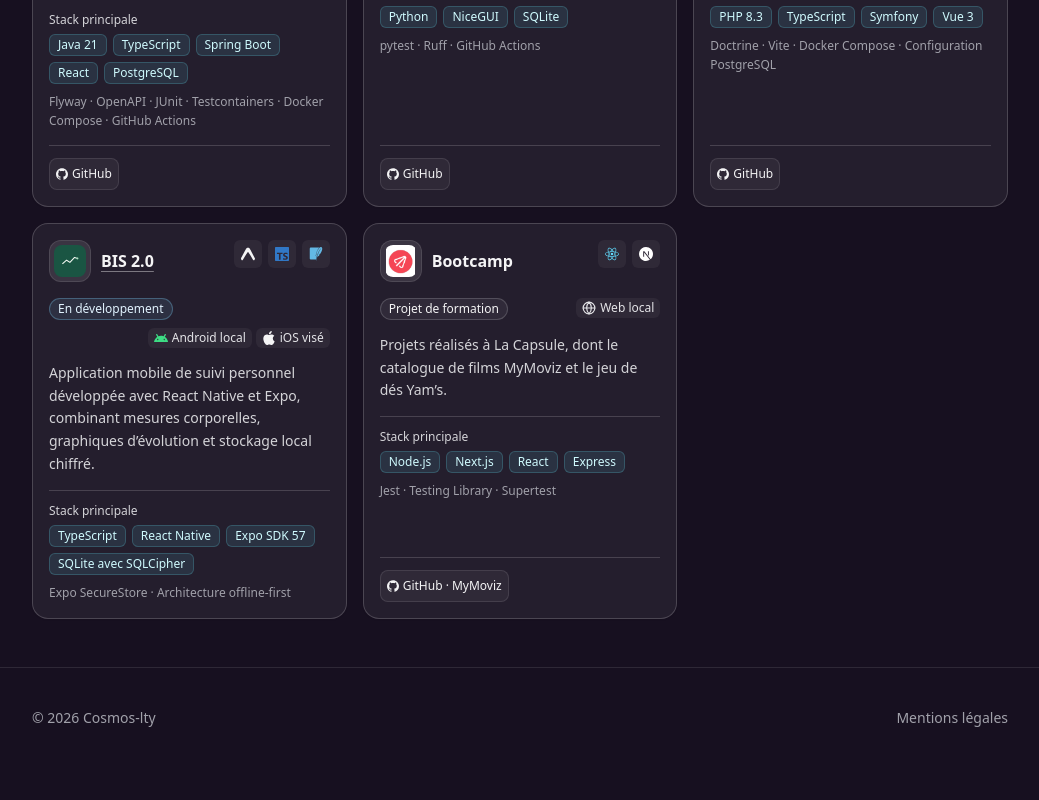
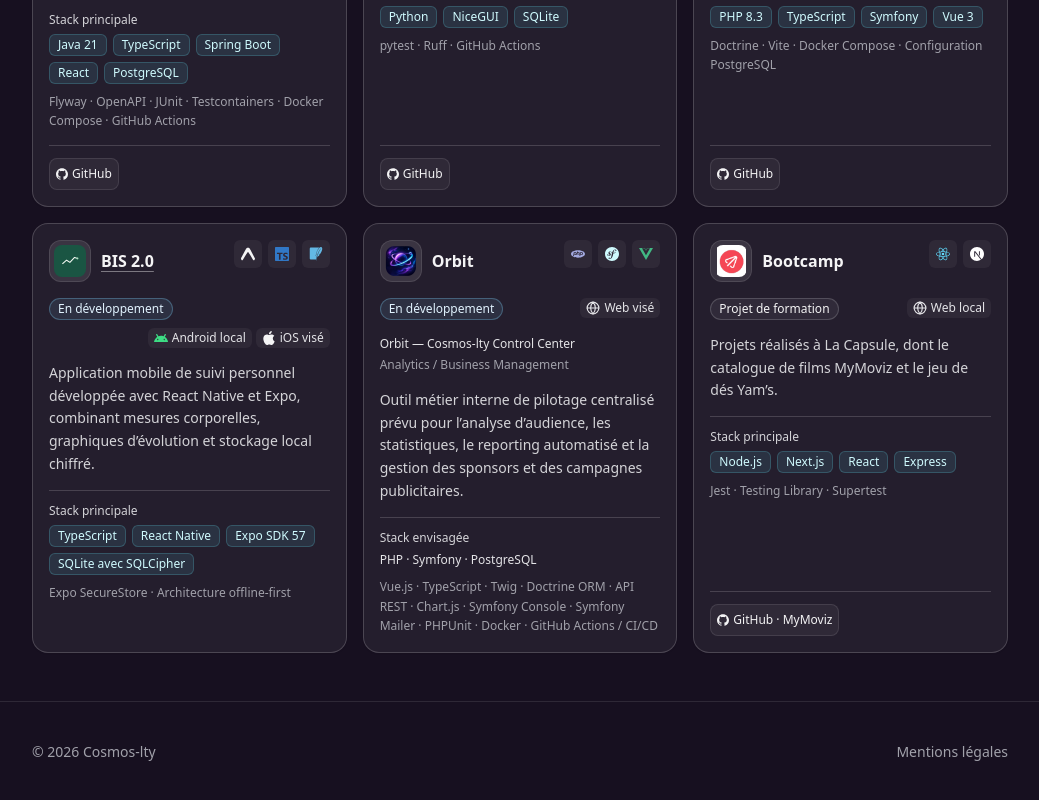
Before and after one commit to Laetitia-Bara/Portfolio, a Next.js app: page /projects in a window 1280 px wide. Shown: the part 1183-1983 px from the top of the page, without its empty margins (120-1159 px from the left). Before the commit the page ends 1951 px from the top, so only its background shows below. Built offline with nearby package versions, Linux system fonts and the light colour scheme.

Commit message:
Ajouter Orbit en développement au catalogue

```diff
--- a/src/components/ProjectCard.tsx
+++ b/src/components/ProjectCard.tsx
@@ -11,21 +11,24 @@ import {
 } from "./projectPresentation";
 
 export default function ProjectCard({ project }: { project: Project }) {
-  const { current, detailsHref, icon, name } = project;
+  const { category, current, detailsHref, fullName, icon, name } = project;
   const summary = getProjectSummary(project);
   const implemented = current.implementedStack;
   const planned = current.roadmap?.stack;
   const badges = getProjectBadges(project);
   const mainStack = getMainStack(implemented);
   const secondaryStack = implemented?.complementary ?? [];
-  const plannedStack = [...getMainStack(planned), ...(planned?.complementary ?? [])];
+  const plannedStack = getMainStack(planned);
+  const plannedComplementary = planned?.complementary ?? [];
+  const logos = implemented?.logos ?? planned?.logos;
+  const hasLinks = Boolean(detailsHref || current.links.length);
 
   return (
     <article
       id={project.slug}
-      className="card-theme relative isolate flex min-w-0 scroll-mt-32 flex-col gap-3.5 rounded-2xl p-4 shadow-sm sm:scroll-mt-24
+      className={`card-theme relative isolate flex min-w-0 scroll-mt-32 flex-col gap-3.5 rounded-2xl p-4 shadow-sm sm:scroll-mt-24
         border border-[rgba(var(--card-border),0.18)] bg-[rgba(var(--card-bg),0.06)]
-        transition-colors hover:border-cyan-200/50 hover:bg-[rgba(var(--card-bg),0.10)] focus-within:border-cyan-200/50"
+        ${hasLinks ? "transition-colors hover:border-cyan-200/50 hover:bg-[rgba(var(--card-bg),0.10)] focus-within:border-cyan-200/50" : ""}`}
     >
       <div className="flex items-start gap-3 sm:min-h-11">
         <div className="flex min-w-0 flex-1 items-center gap-2.5">
@@ -50,9 +53,9 @@ export default function ProjectCard({ project }: { project: Project }) {
           </h3>
         </div>
 
-        {implemented?.logos && (
-          <ul aria-label="Logos technologiques" className="flex shrink-0 gap-1 sm:gap-1.5" role="list">
-            {implemented.logos.map((technology) => {
+        {logos && (
+          <ul aria-label={implemented?.logos ? "Logos technologiques" : "Logos des technologies envisagées"} className="flex shrink-0 gap-1 sm:gap-1.5" role="list">
+            {logos.map((technology) => {
               const { name, Icon, color } = technologies[technology];
               return (
                 <li key={technology} className="grid h-6 w-6 place-items-center rounded-md bg-white/5 text-cyan-100 sm:h-7 sm:w-7">
@@ -85,9 +88,16 @@ export default function ProjectCard({ project }: { project: Project }) {
         </div>
       )}
 
+      {(fullName || category) && (
+        <div className="space-y-0.5 text-xs leading-relaxed">
+          {fullName && <p className="font-medium text-zinc-200">{fullName}</p>}
+          {category && <p className="text-zinc-400">{category}</p>}
+        </div>
+      )}
+
       <p className="text-sm leading-relaxed text-zinc-300">{summary}</p>
 
-      {(mainStack.length > 0 || secondaryStack.length > 0 || plannedStack.length > 0) && (
+      {(mainStack.length > 0 || secondaryStack.length > 0 || plannedStack.length > 0 || plannedComplementary.length > 0) && (
         <dl className="space-y-2 border-t border-[rgba(var(--card-border),0.16)] pt-3 [overflow-wrap:anywhere]">
           {mainStack.length > 0 && (
             <div>
@@ -112,7 +122,13 @@ export default function ProjectCard({ project }: { project: Project }) {
           {plannedStack.length > 0 && (
             <div>
               <dt className="text-xs font-medium text-zinc-300">Stack envisagée</dt>
-              <dd className="text-xs leading-relaxed text-zinc-400">{plannedStack.join(" · ")}</dd>
+              <dd className="mt-1 text-xs font-medium leading-relaxed text-zinc-200">{plannedStack.join(" · ")}</dd>
+            </div>
+          )}
+          {plannedComplementary.length > 0 && (
+            <div>
+              <dt className="sr-only">Technologies complémentaires envisagées</dt>
+              <dd className="text-xs leading-relaxed text-zinc-400">{plannedComplementary.join(" · ")}</dd>
             </div>
           )}
         </dl>
--- a/src/data/projects.ts
+++ b/src/data/projects.ts
@@ -32,6 +32,10 @@ type ProjectStack = {
   frameworks?: readonly string[];
   databases?: readonly string[];
   complementary?: readonly string[];
+  logos?:
+    | readonly [ProjectTechnologyLogo]
+    | readonly [ProjectTechnologyLogo, ProjectTechnologyLogo]
+    | readonly [ProjectTechnologyLogo, ProjectTechnologyLogo, ProjectTechnologyLogo];
 };
 
 type ProjectVersionIdentity = {
@@ -43,12 +47,7 @@ type ProjectVersionIdentity = {
 type ProjectRelease = {
   statuses: ProjectStatuses;
   platforms: readonly ProjectPlatform[];
-  implementedStack?: ProjectStack & {
-    logos?:
-      | readonly [ProjectTechnologyLogo]
-      | readonly [ProjectTechnologyLogo, ProjectTechnologyLogo]
-      | readonly [ProjectTechnologyLogo, ProjectTechnologyLogo, ProjectTechnologyLogo];
-  };
+  implementedStack?: ProjectStack;
   roadmap?: {
     stack?: ProjectStack;
     features?: readonly string[];
@@ -60,6 +59,8 @@ type ProjectRelease = {
 export type Project = {
   slug: string;
   name: string;
+  fullName?: string;
+  category?: string;
   icon?: `/${string}`;
   summary: string;
   domains: readonly ProjectDomain[];
@@ -383,6 +384,57 @@ export const projects: readonly Project[] = [
     },
   },
   {
+    slug: "orbit",
+    name: "Orbit",
+    fullName: "Orbit — Cosmos-lty Control Center",
+    category: "Analytics / Business Management",
+    icon: "/projects/orbit.webp",
+    summary:
+      "Outil métier interne de pilotage centralisé prévu pour l’analyse d’audience, les statistiques, le reporting automatisé et la gestion des sponsors et des campagnes publicitaires.",
+    domains: ["backend-business", "fullstack-web-mobile"],
+    nature: "personal",
+    visibility: "catalog",
+    current: {
+      statuses: ["development"],
+      platforms: [{ kind: "web", availability: "targeted", responsive: true }],
+      roadmap: {
+        stack: {
+          languages: ["PHP"],
+          frameworks: ["Symfony"],
+          databases: ["PostgreSQL"],
+          complementary: [
+            "Vue.js",
+            "TypeScript",
+            "Twig",
+            "Doctrine ORM",
+            "API REST",
+            "Chart.js",
+            "Symfony Console",
+            "Symfony Mailer",
+            "PHPUnit",
+            "Docker",
+            "GitHub Actions / CI/CD",
+          ],
+          logos: ["php", "symfony", "vue"],
+        },
+        features: [
+          "Tableau de bord Analytics multi-applications",
+          "Statistiques Firestore",
+          "Audience et croissance",
+          "Suivi des clics externes",
+          "Statistiques Premium et abonnements",
+          "Intégration des rapports Google Play et App Store",
+          "Reporting automatisé",
+          "Exports CSV",
+          "Gestion des sponsors",
+          "Gestion des campagnes publicitaires",
+          "Scripts CLI et traitements automatisés",
+        ],
+      },
+      links: [],
+    },
+  },
+  {
     slug: "bootcamp",
     name: "Bootcamp",
     icon: "/projects/la-capsule.png",
```
Also changed, not shown: public/projects/orbit.webp (added).
